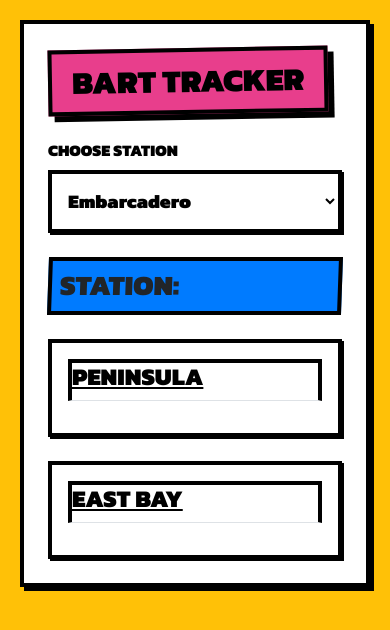
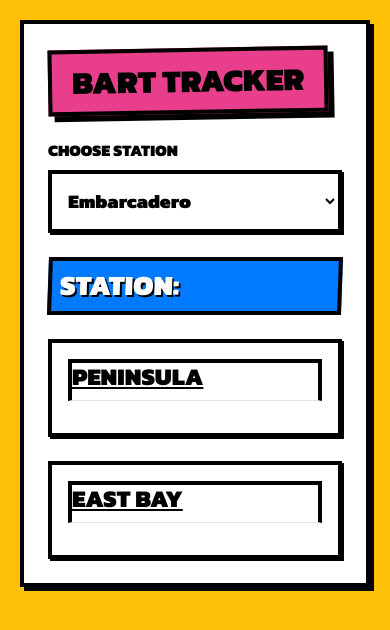
Before and after one commit to varindersingh83/BART, a plain HTML site: page index.html in a window 390 px wide. Drawn offline with nearby package versions, Linux system fonts and the light colour scheme; no server answers.

Commit message:
Fix contrast issues in the station header for better mobile readability

```diff
--- a/assets/css/style.css
+++ b/assets/css/style.css
@@ -74,11 +74,18 @@
   transform: skewX(-2deg);
   background-color: var(--blue) !important;
   border: 4px solid var(--black);
+  color: var(--white) !important;
+}
+
+.station-header h3 {
+  color: var(--white) !important;
+  font-weight: 900;
+  margin: 0;
+  text-shadow: 2px 2px 0px var(--black);
 }
 
 .station-header span {
   color: var(--white) !important;
-  font-weight: 900;
 }
 
 h4 {
```
